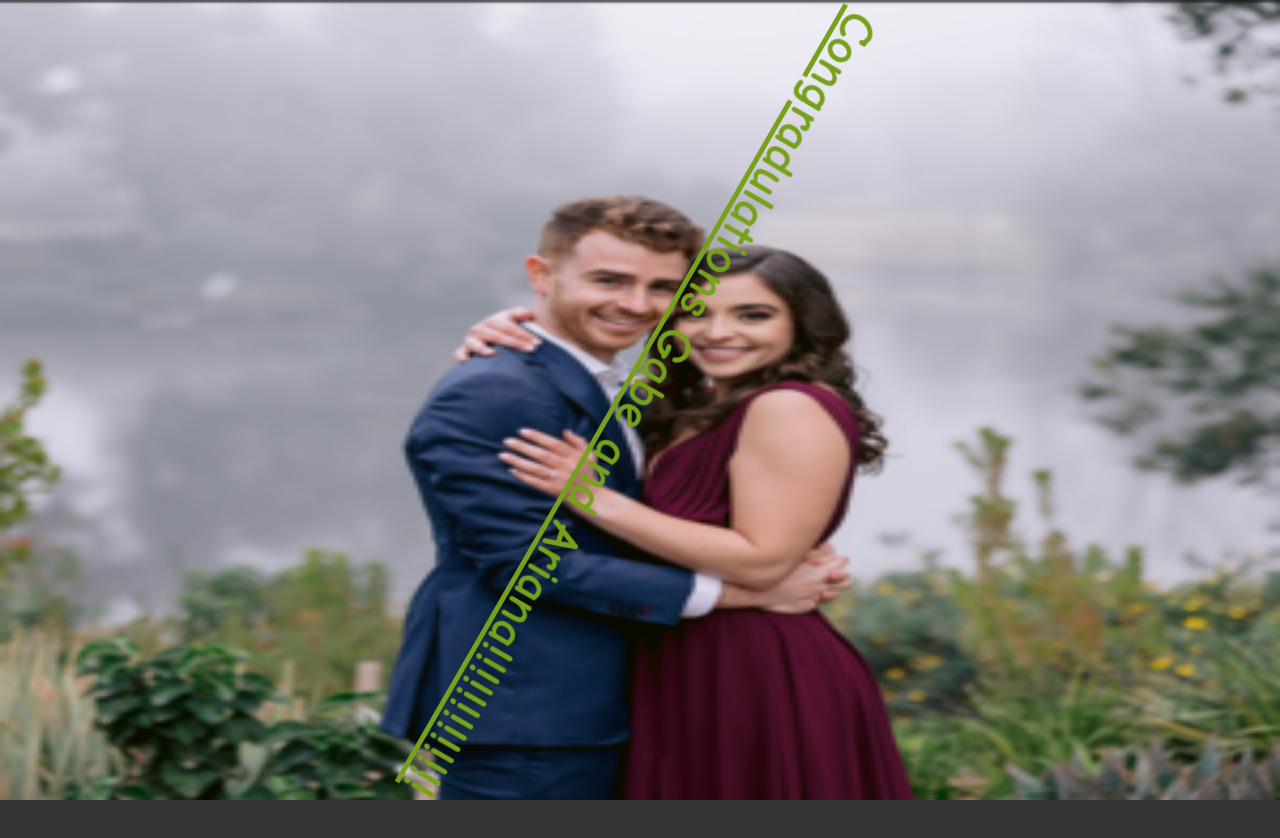
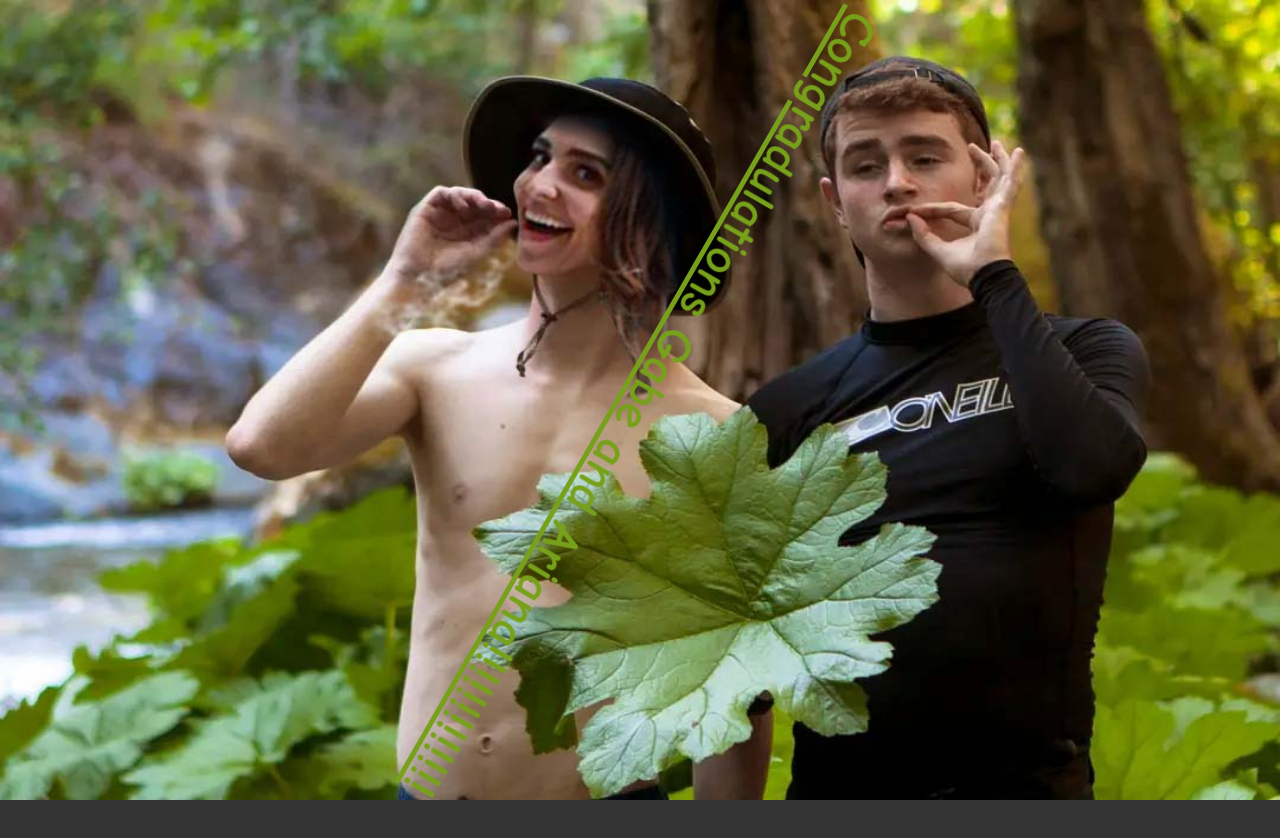
Before and after one commit to jregensteinAV/jregensteinAV.github.io, a plain HTML site: page index.html in a window 1280 px wide. Drawn offline with Linux system fonts and the light colour scheme.

Commit message:
Updated picture

```diff
--- a/index.html
+++ b/index.html
@@ -11,7 +11,7 @@
       }
 
       #poopdotbike {
-        background-image: url('gabriana.png');
+        background-image: url('gabriana2.jpg');
         background-repeat: no-repeat;
         background-size: 100% 100%;
         position: absolute;
```
